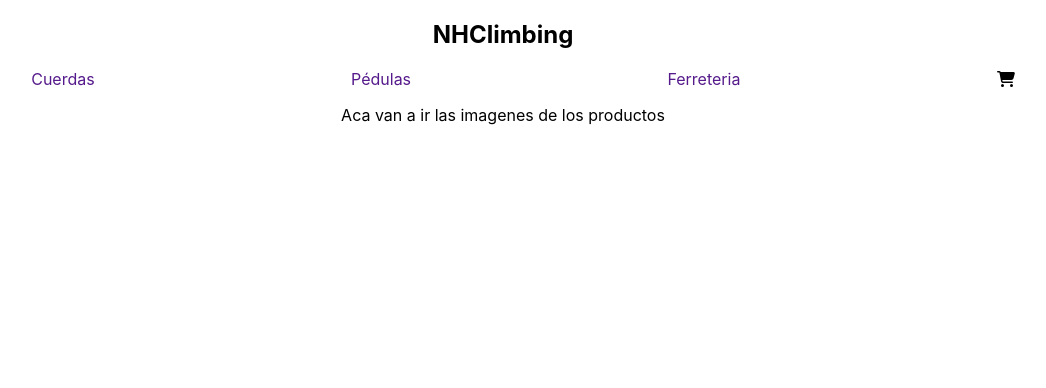
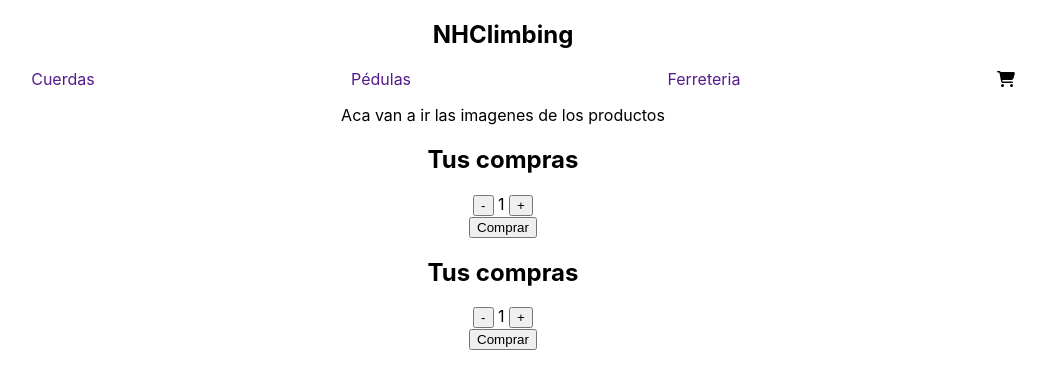
Before and after one commit to NicaHenkel/productosDeEscalada-NicanorHenkel, a React (Create React App) app: page / in a window 1280 px wide. Shown: the top 388 px of the page, without its empty margins (137-1183 px from the left). Built offline with nearby package versions, Linux system fonts and the light colour scheme.

Commit message:
intento 1 del contador

```diff
--- a/src/App.js
+++ b/src/App.js
@@ -1,12 +1,15 @@
 import Navbar from "./components/NavBar";
 import './App.css';
 import ItemListContainer from "./components/ItemListContainer";
+import ItemCount from "./components/itemCount";
 
 function App() {
   return (
     <div className="App">
       <Navbar/>
       <ItemListContainer greeting= "Aca van a ir las imagenes de los productos"/>
+      <ItemCount stock= {5} initial={1} onAdd/>
+      <ItemCount stock= {10} initial={1} onAdd/>
     </div>
   );
 }
--- /dev/null
+++ b/src/components/itemCount.jsx
@@ -0,0 +1,37 @@
+
+import React, { useState } from 'react'
+
+function ItemCount (props){
+    const [count, setCount]= useState(props.initial);
+
+    function handleAdd(){
+        if(count=== "+" && count < props.stock){
+          setCount(count +1) ;
+        }
+
+    }
+
+    function handleSubstract(){
+        if(count=== "-" && count> props.initial){
+           setCount(count -1)
+        }
+    }
+    function handleOnAdd(){
+
+    }
+    return (
+        <div>
+            <h2>Tus compras</h2>
+            <div>
+                <button onClick={handleSubstract}> - </button>
+                <span> {count} </span>
+                <button onClick={handleAdd}> + </button>
+            </div>
+            <div>
+                <button onClick={handleOnAdd}>Comprar</button>
+            </div>
+        </div>
+    )
+}
+
+export default ItemCount
```
